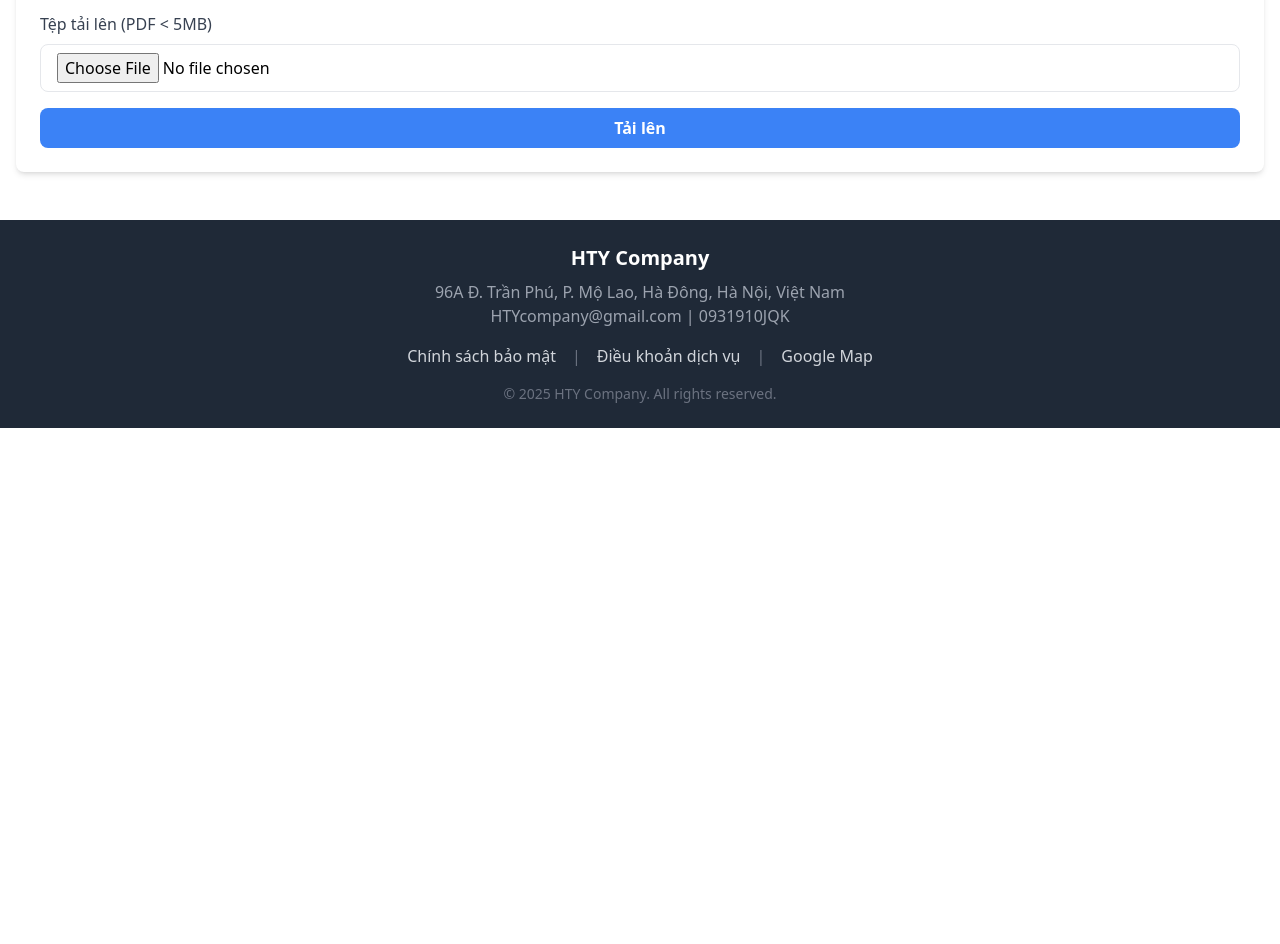
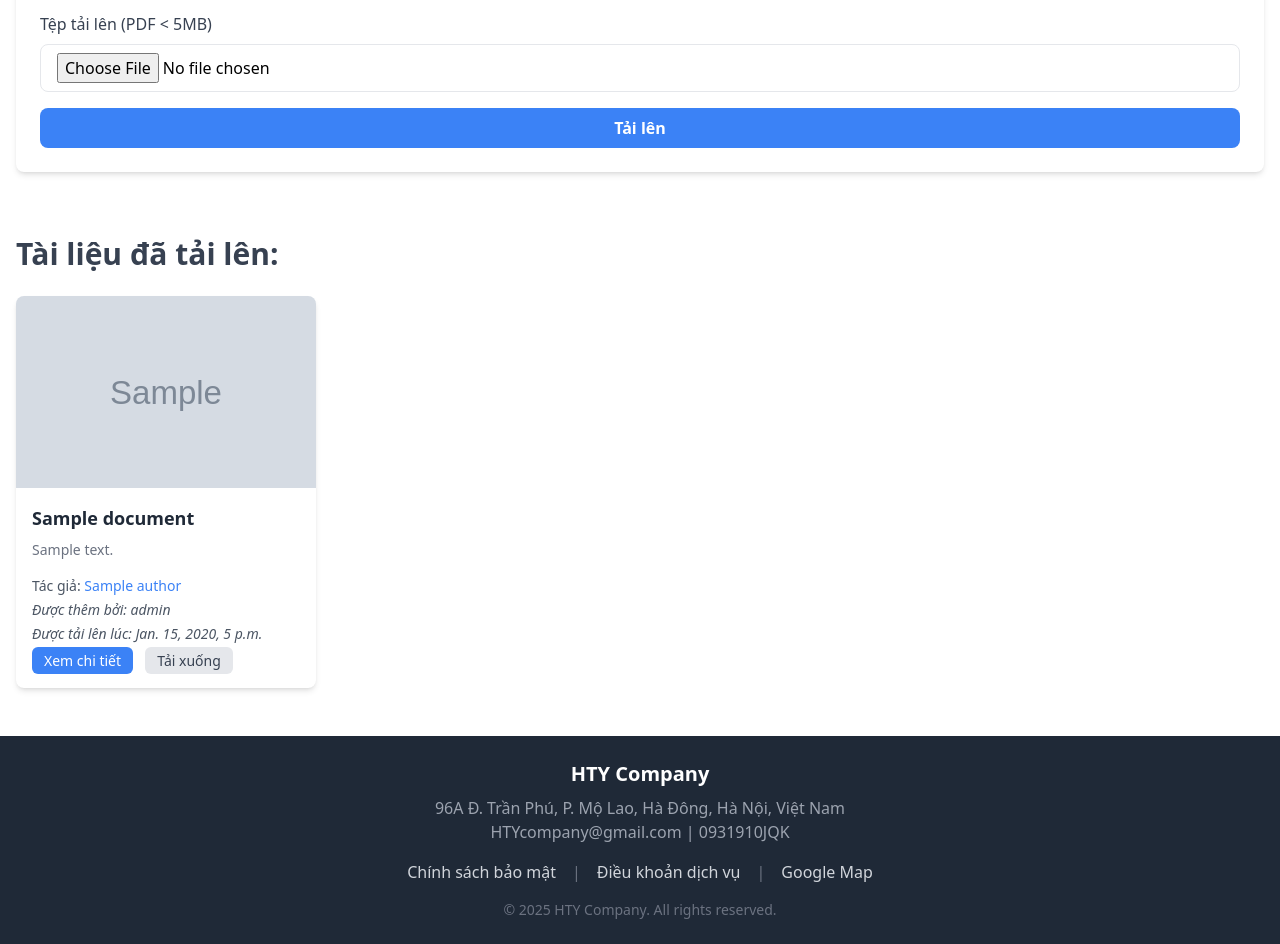
Before and after one commit to lequochuy12012k4/HTY-Company, a Django app: page /upload/ in a window 1280 px wide. Shown: the part 636-1580 px from the top of the page. Before the commit the page ends 1064 px from the top, so only its background shows below. Run offline with Django 5.2, Linux system fonts and the light colour scheme; a user stored in the database is signed in; data comes from the database, SQL or seed files in the repository; both versions use the stored data as it was after the commit; tables that the repository leaves empty hold one stand-in row (values such as "Sample post"); grey boxes marked "Sample" are stand-in pictures; some libraries are stand-ins or nearby versions.

Commit message:
Hoan tat san pham

```diff
--- a/app/static/js/toast.js
+++ b/app/static/js/toast.js
@@ -5,7 +5,7 @@ function showToast(message, status = 'success') {
     toast.id = toastId;
 
     const statusClasses = status === 'success'
-        ? 'bg-green-100 text-green-800'
+        ? 'bg-green-100 text-green-800 font-bold'
         : (status === 'error' ? 'bg-red-100 text-red-800' : 'bg-blue-100 text-blue-800');
 
     toast.className = `fixed top-5 right-5 p-4 rounded-lg shadow-lg flex items-center justify-between max-w-xs sm:max-w-sm z-50 ${statusClasses}`;
--- a/app/templates/AuthorDetailPage.html
+++ b/app/templates/AuthorDetailPage.html
@@ -24,6 +24,7 @@
                             Tác giả: <a href="{% url 'author-detail' document.author.id %}" class="text-blue-500 hover:underline">{{ document.author.name }}</a>
                         </p>
                         <p class="text-sm text-gray-600 mb-1"><i>Được thêm bởi: {{ document.user.username }}</i></p>
+                        <p class="text-sm text-gray-600 mb-1"><i>Được tải lên lúc: {{ document.created_at }}</i></p>
                         <div class="flex justify-between items-center">
                             <div class="space-x-2">
                                 <a href="{% url 'document-detail' document.id %}" class="text-white bg-blue-500 hover:bg-blue-600 px-3 py-1 rounded-md text-sm transition duration-300">Xem chi tiết</a>
--- a/app/templates/authentication/AuthenticationBase.html
+++ b/app/templates/authentication/AuthenticationBase.html
@@ -12,7 +12,7 @@
     {% if messages %}
     <div class="fixed top-5 right-5 z-50">
     {% for message in messages %}
-        <div id="message-{{ forloop.counter }}" class="relative mb-4 rounded-md p-4
+        <div id="message-{{ forloop.counter }}" class="relative mb-4 rounded-md p-4 font-bold
             {% if message.tags == 'success' %} bg-green-200 text-green-800 {% endif %}
             {% if message.tags == 'error' %} bg-red-200 text-red-800 {% endif %}
             {% if message.tags == 'info' %} bg-blue-200 text-blue-800 {% endif %}
--- a/app/templates/components/FavoriteContent.html
+++ b/app/templates/components/FavoriteContent.html
@@ -9,8 +9,9 @@
             <div class="p-4">
                 <h3 class="text-lg font-bold text-gray-800 mb-2">{{ document.title }}</h3>
                 <p class="text-sm text-gray-600 mb-1">Tác giả: {{ document.author }}</p>
+                <p class="text-sm text-gray-500 mb-4">{{ document.description }}</p>
                 <p class="text-sm text-gray-600 mb-1">Được thêm bởi: {{ document.user.username }}</p>
-                <p class="text-sm text-gray-500 mb-4">{{ document.description }}</p>
+                <p class="text-sm text-gray-600 mb-1"><i>Được tải lên lúc: {{ document.created_at }}</i></p>
                 <div class="flex justify-between items-center">
                     <div class="space-x-2">
                         <a href="{% url 'document-detail' document.id %}" class="text-white bg-blue-500 hover:bg-blue-600 px-3 py-1 rounded-md text-sm transition duration-300">Xem chi tiết</a>
--- a/app/templates/components/UploadContent.html
+++ b/app/templates/components/UploadContent.html
@@ -24,6 +24,44 @@
         </div>
         <button type="submit" class="w-full bg-blue-500 text-white font-semibold py-2 px-4 rounded-lg hover:bg-blue-600 focus:outline-none focus:ring-2 focus:ring-blue-500">Tải lên</button>
     </form>
+</div>
+
+<div class="container mx-auto mt-8 p-4">
+    <h1 class="text-3xl font-semibold text-gray-700 mb-6">Tài liệu đã tải lên: </h1>
+    <div class="grid grid-cols-1 md:grid-cols-2 lg:grid-cols-4 gap-4">
+        {% if documents %}
+                {% for document in documents %}
+                    <div class="bg-white rounded-lg shadow-md overflow-hidden hover:shadow-xl transition-shadow duration-300">
+                        <a href="{% url 'document-detail' document.id %}">
+                            <img src="{{ document.image.url }}" alt="Document Image" class="w-full h-48 object-cover">
+                        </a>
+                        <div class="p-4">
+                            <h3 class="text-lg font-bold text-gray-800 mb-2">{{ document.title }}</h3>
+                            <p class="text-sm text-gray-500 mb-4">{{ document.description }}</p>
+                            <p class="text-sm text-gray-600 mb-1">
+                                Tác giả: <a href="{% url 'author-detail' document.author.id %}" class="text-blue-500 hover:underline">{{ document.author.name }}</a>
+                            </p>
+                            <p class="text-sm text-gray-600 mb-1"><i>Được thêm bởi: {{ document.user.username }}</i></p>
+                            <p class="text-sm text-gray-600 mb-1"><i>Được tải lên lúc: {{ document.created_at }}</i></p>
+                            <div class="flex justify-between items-center">
+                                <div class="space-x-2">
+                                    <a href="{% url 'document-detail' document.id %}" class="text-white bg-blue-500 hover:bg-blue-600 px-3 py-1 rounded-md text-sm transition duration-300">Xem chi tiết</a>
+                                    <a href="{{ document.document.url }}" download class="text-gray-700 bg-gray-200 hover:bg-gray-300 px-3 py-1 rounded-md text-sm transition duration-300">Tải xuống</a>
+                                </div>
+                                {% if user.is_authenticated %}
+                                <a href="{% url 'toggle-favorite' document.id %}" class="text-gray-400 hover:text-red-500 transition duration-300">
+                                </a>
+                                {% endif %}
+                            </div>
+                        </div>
+                    </div>
+                {% endfor %}
+            {% else %}
+                <div class="col-span-full text-center">
+                    <p class="text-gray-600 text-lg">Bạn chưa tải lên tài liệu nào.</p>
+                </div>
+            {% endif %}
+    </div>
 </div>
 
 <script>
--- a/app/templates/components/layout/Navbar.html
+++ b/app/templates/components/layout/Navbar.html
@@ -85,7 +85,7 @@
                             } else {
                                 const noResultItem = document.createElement('div');
                                 noResultItem.className = 'p-2 text-gray-500';
-                                noResultItem.textContent = 'No results found';
+                                noResultItem.textContent = 'Không tìm thấy tài liệu';
                                 resultsContainer.appendChild(noResultItem);
                                 resultsContainer.classList.remove('hidden');
                             }
--- a/app/views.py
+++ b/app/views.py
@@ -181,7 +181,12 @@ def UploadPage(request):
         else:
             return JsonResponse({'status': 'error', 'message': 'Tài liệu không hợp lệ. Vui lòng kiểm tra lại.'})
 
-    return render(request, 'Navbar/UploadPage.html')
+    else:
+        documents = Document.objects.filter(user=request.user)
+        context = {
+            'documents': documents
+        }
+        return render(request, 'Navbar/UploadPage.html', context)
 
 @login_required(login_url='login')
 def ToggleFavorite(request, document_id):
```
Also changed, not shown: app/data/images/SmallPdf.png (deleted), db.sqlite3, 1 other file.
